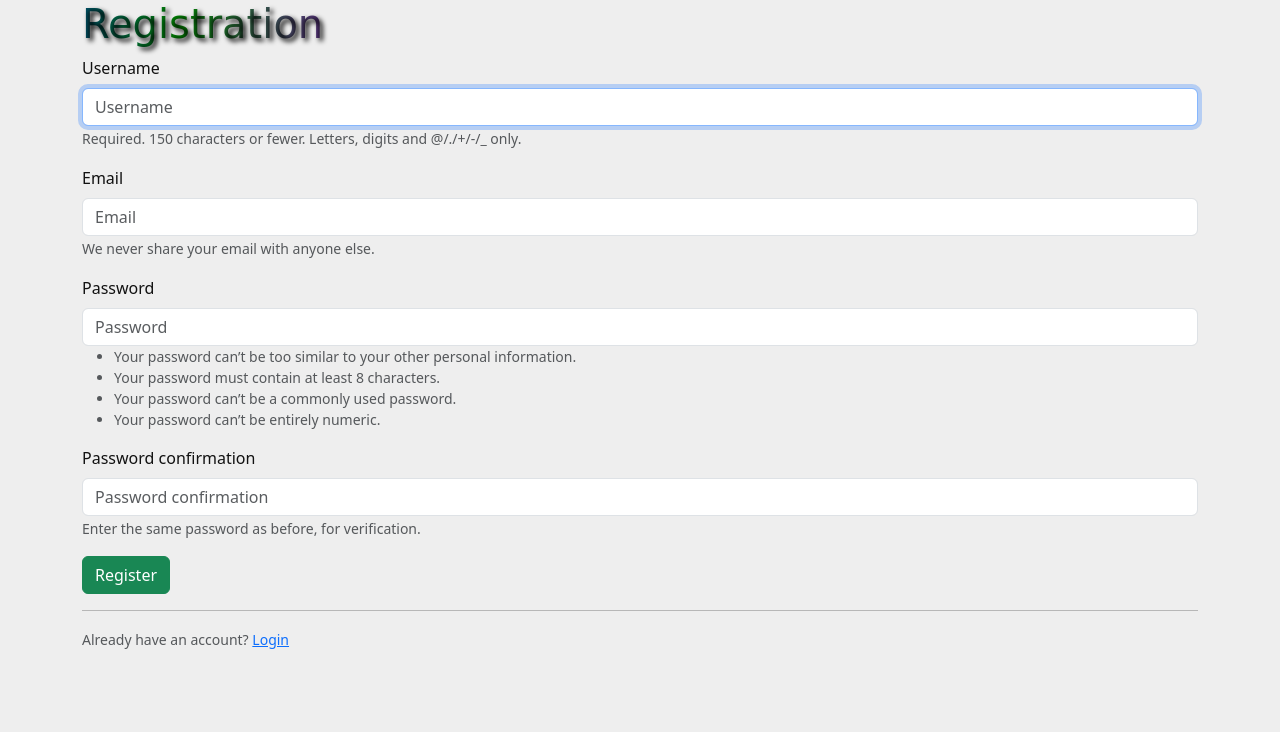
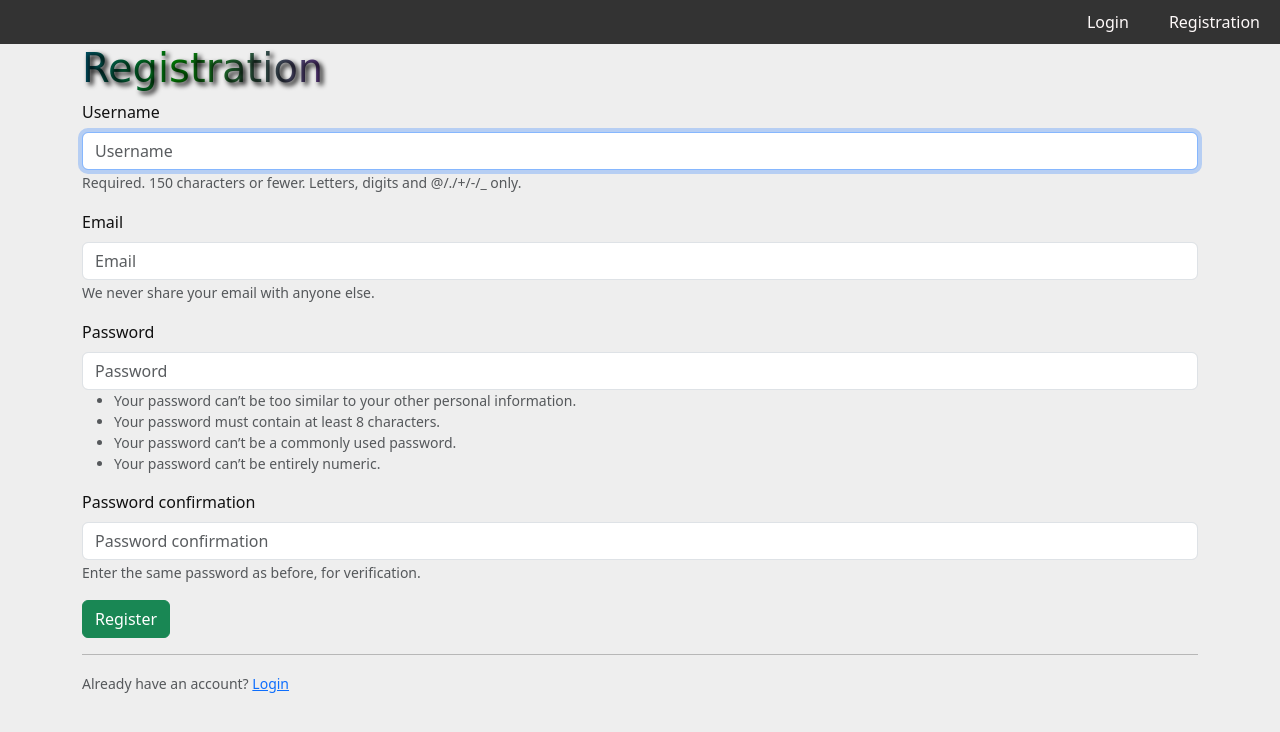
Before and after one commit to AlisherXujanov/FullStack3, a Django app: page /users/registration/ in a window 1280 px wide. Shown: the top 732 px of the page. Run offline with Django 4.2, Linux system fonts and the light colour scheme; some libraries are stand-ins or nearby versions.

Commit message:
navbar for unauthorized users

```diff
--- a/first_project/static/css/base.css
+++ b/first_project/static/css/base.css
@@ -48,9 +48,8 @@ main#logged-in-menu > div:last-child { padding: 10px; }
 /*! --------------------------------------------------------------------------------------- */
 /* Scrollbar */
 ::-webkit-scrollbar {
-    width: 20px;
+    width: 10px;
     background-color: #333;
-    border-radius: 10px 0 0 10px;
     padding: 5px;
 }
 ::-webkit-scrollbar-thumb {
@@ -60,9 +59,29 @@ main#logged-in-menu > div:last-child { padding: 10px; }
     border: 3px solid #333;
 }
 ::-webkit-scrollbar-thumb:hover {
-    background-color: darkgray;
+    background-color: greenyellow;
 }
 ::-webkit-scrollbar-button {
     width: 10px;
     height: 10px;
 }
+
+
+/*! --------------------------------------------------------------------------------------- */
+/*! --------------------------------------------------------------------------------------- */
+/*! --------------------------------------------------------------------------------------- */
+/*! --------------------------------------------------------------------------------------- */
+
+.logged-out-navbar {
+    overflow: hidden;
+    background-color: #333;
+}
+.logged-out-navbar a {
+    text-decoration: none;
+    padding: 10px 20px;
+    color: snow;
+    float: right;
+}
+.logged-out-navbar a:hover {
+    background-color: green;
+}
--- a/first_project/templates/base.html
+++ b/first_project/templates/base.html
@@ -45,23 +45,15 @@
         </div>
       </main>
     {% else %}
+      <div class="logged-out-navbar">
+        <a href="{% url 'registration' %}">Registration</a>
+        <a href="{% url 'login' %}">Login</a>
+      </div>
       <main id="logged-out-menu">
         {% bootstrap_messages %}
         {% block auth_content %}
           <h1>Authenticate</h1>
-          <hr>
-          <a
-            class="btn btn-info"
-            href="{% url 'registration' %}"
-          >
-            Registration
-          </a>
-          <a
-            class="btn btn-info"
-            href="{% url 'login' %}"
-          >
-            Login
-          </a>
+          <hr />
         {% endblock %}
       </main>
     {% endif %}
```
Also changed, not shown: first_project/db.sqlite3.
